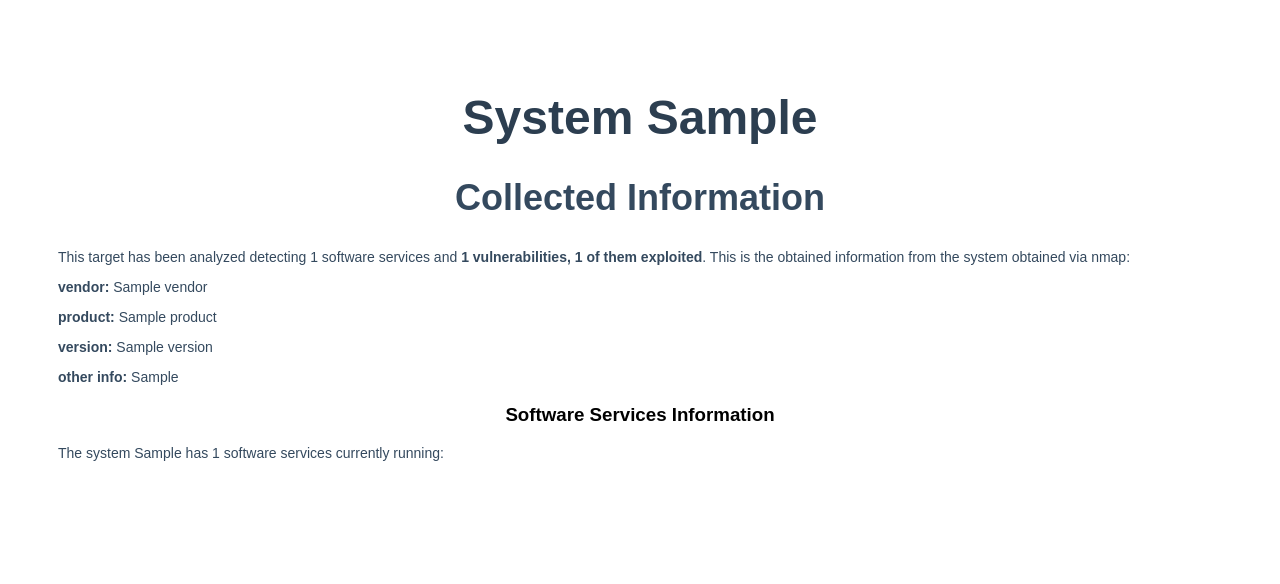
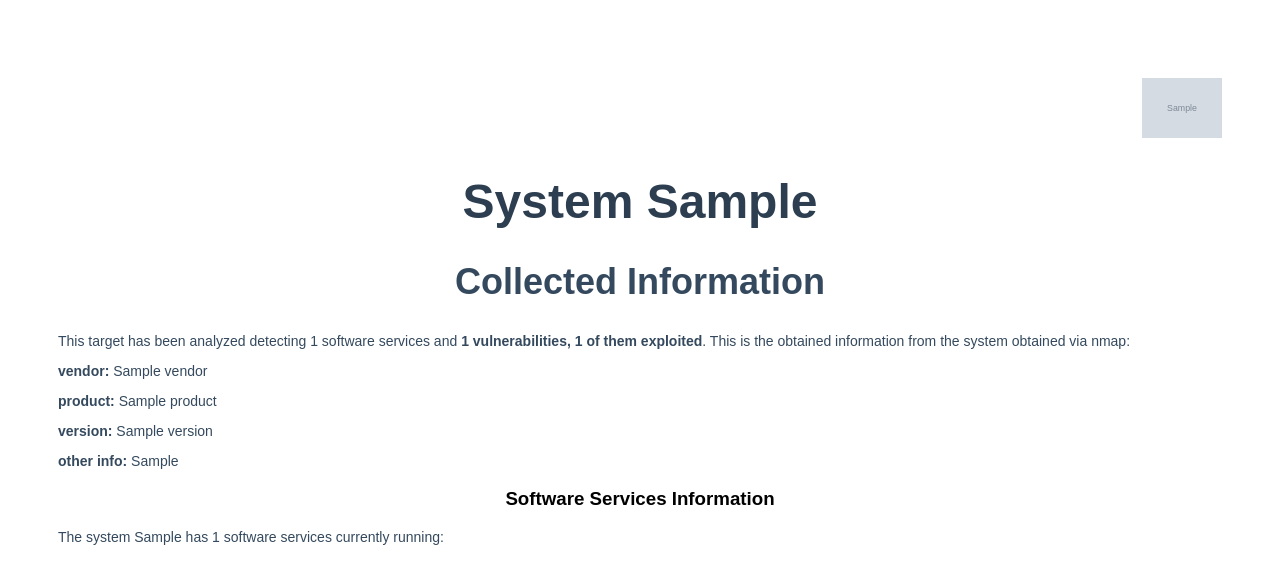
Before and after one commit to frajimmor2/tfg-audit-automation, a Python web app: template src/reporterman/modules/reporting/templates/target_info.html in a window 1280 px wide. Shown: the top 584 px of the page. Run offline with Jinja, Linux system fonts and the light colour scheme; the template is opened without the code that fills it: most values are stand-ins (such as "Sample title", 1, 10 or a date in 2020); grey boxes marked "Sample" are stand-in pictures.

Commit message:
module(reporting): added top-rigth logo #14

```diff
--- a/src/reporterman/modules/reporting/templates/base.html
+++ b/src/reporterman/modules/reporting/templates/base.html
@@ -5,7 +5,11 @@
         <link rel="stylesheet" href="css/style.css">
 </head>
 <body>
-    {% block content %}{% endblock %}
-
+    <div id="header">
+	<img src="{{ logo2_path }}" alt="Logo" class="mini">
+    </div>
+    <div id="content">
+        {% block content %}{% endblock %}
+     </div>
 </body>
 </html>
--- a/src/reporterman/modules/reporting/templates/css/style.css
+++ b/src/reporterman/modules/reporting/templates/css/style.css
@@ -5,6 +5,10 @@
 
     /*Hardcoded empty content lmao*/
     @bottom-right {
+        content: "";
+    }
+
+    @top-right {
         content: "";
     }
 }
@@ -19,9 +23,26 @@
         color: black;
         font-family: Arial, sans-serif;
     }
+
+    @top-right {
+        content: element(header);
+    }
+}
+
+#header {
+    position: running(header);
+    text-align: right;
+    margin-top: 20px;
+}
+
+#header img {
+    width: 80px;
+    height: auto;
+    margin-top: 20 px;
 }
 
 body { font-family: Arial, sans-serif; text-align: center; padding: 50px; }
 h1 { font-size: 48px; color: #2c3e50; page-break-before: always; }
 h2 { font-size: 36px; color: #34495e; }
 p { font-size: 14px; color: #34495e; text-align: justify; }
+.mini { width: 40px; }
```
Also changed, not shown: src/reporterman/modules/reporting/section_generators.py (+12 -1 lines), src/reporterman/modules/reporting/assets/logo2.png (added).
